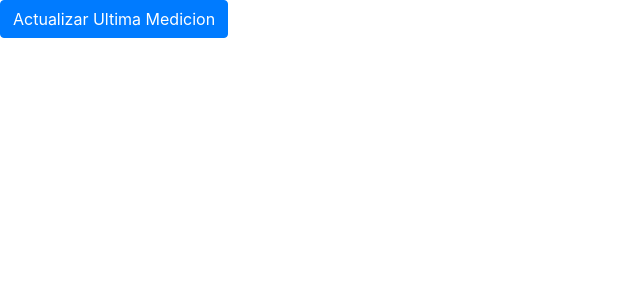
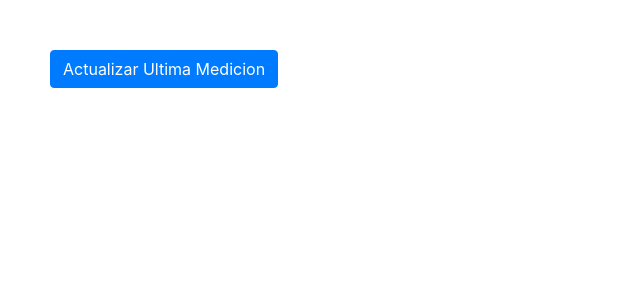
Before and after one commit to xeegeesc/BeaconBackendBBDD, a PHP site: page / in a window 1280 px wide. Shown: the top 300 px of the page, without its empty margins (0-640 px from the left). Run offline with PHP 8.4, Linux system fonts and the light colour scheme; some libraries are stand-ins or nearby versions.

Commit message:
Un poquito de margen

```diff
--- a/web/ux/estilos.css
+++ b/web/ux/estilos.css
@@ -12,6 +12,9 @@ h3{
     flex-direction: column;
     justify-content: center;
 }
+#formGetUltimaMedida{
+    margin: 50px;
+}
 .formularios{
     max-width: 60%;
 }
```
